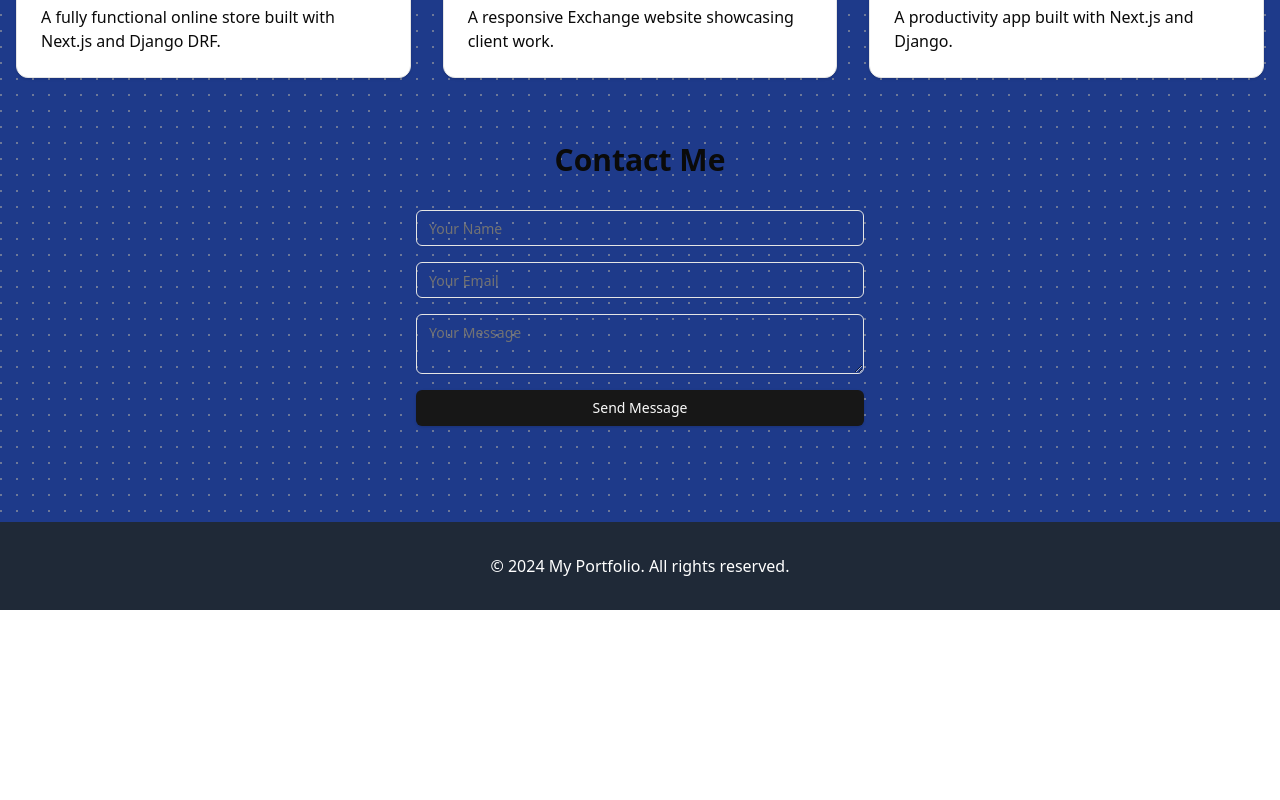
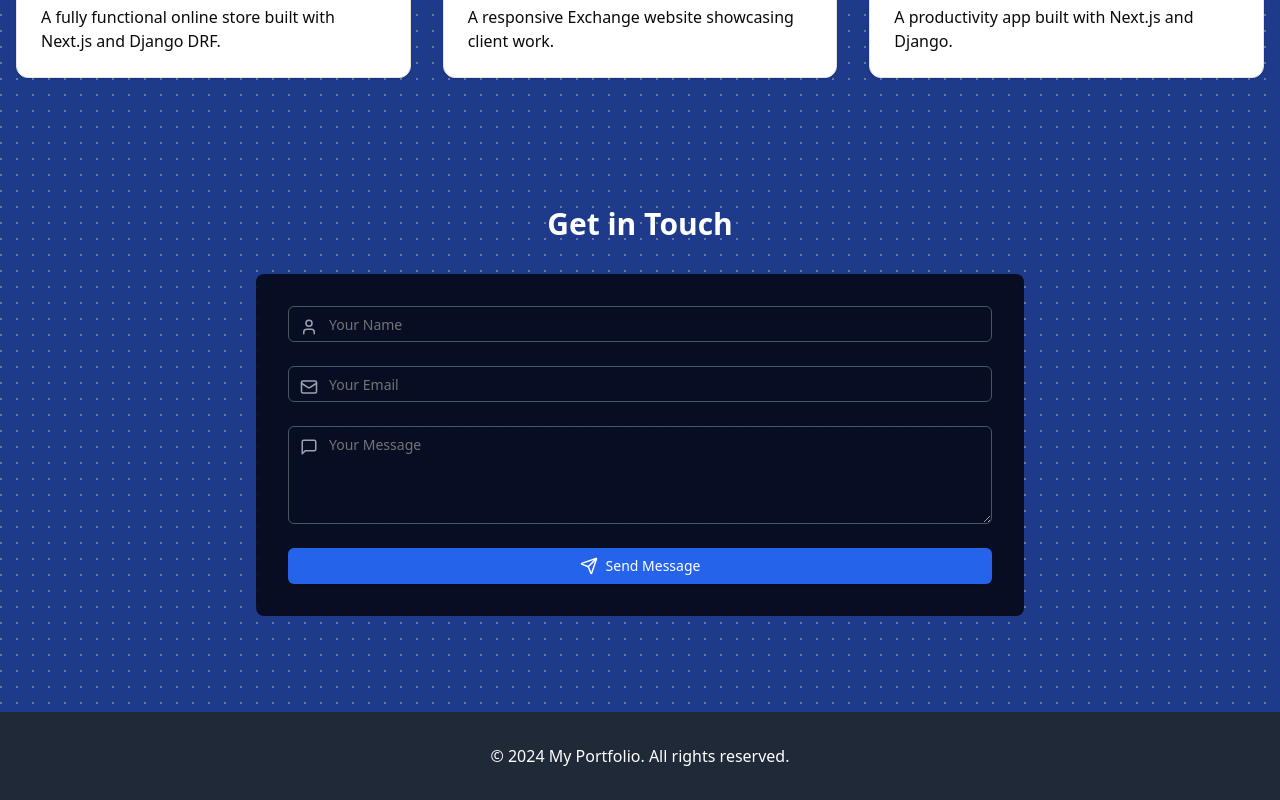
Before and after one commit to Poursha98/portfolio-test-frontend, a Next.js app: page / in a window 1280 px wide. Shown: the part 1430-2230 px from the top of the page. Before the commit the page ends 2040 px from the top, so only its background shows below. Built offline with nearby package versions, Linux system fonts and the light colour scheme.

Commit message:
contact us fix

```diff
--- a/src/components/contact-us/contact-us.tsx
+++ b/src/components/contact-us/contact-us.tsx
@@ -3,8 +3,9 @@ import { useState } from "react";
 import { Button } from "@/components/ui/button";
 import { Input } from "@/components/ui/input";
 import { Textarea } from "@/components/ui/textarea";
-import { motion } from "framer-motion";
+import { motion, AnimatePresence } from "framer-motion";
 import { Alert, AlertDescription } from "@/components/ui/alert";
+import { User, Mail, MessageSquare, Send } from "lucide-react";
 
 function ContactUs() {
   const [name, setName] = useState("");
@@ -31,66 +32,101 @@ function ContactUs() {
     }
 
     console.log("Form submitted:", { name, email, message });
-
     setSubmitStatus("success");
-
     setName("");
     setEmail("");
     setMessage("");
   };
 
   return (
-    <section className="my-16">
-      <h2 className="text-3xl font-bold mb-8 text-center">Contact Me</h2>
+    <section className="py-16 px-4 sm:px-6 md:px-8">
+      <div className="max-w-3xl mx-auto">
+        <motion.h2
+          initial={{ opacity: 0, y: -20 }}
+          animate={{ opacity: 1, y: 0 }}
+          transition={{ duration: 0.5 }}
+          className="text-3xl font-bold mb-8 text-center text-white"
+        >
+          Get in Touch
+        </motion.h2>
         <motion.form
-        initial={{ opacity: 0 }}
-        animate={{ opacity: 1 }}
-        transition={{ duration: 0.5 }}
+          initial={{ opacity: 0, y: 20 }}
+          animate={{ opacity: 1, y: 0 }}
+          transition={{ duration: 0.5, delay: 0.2 }}
           onSubmit={handleSubmit}
-        className="max-w-md mx-auto"
+          className="space-y-6 bg-black bg-opacity-75 w-full p-4 sm:p-6 md:p-8 rounded-lg backdrop-filter backdrop-blur-sm"
         >
-        <div className="mb-4">
+          <div className="relative">
+            <User className="absolute top-3 left-3 text-gray-400" size={18} />
             <Input
               type="text"
               placeholder="Your Name"
               value={name}
               onChange={(e) => setName(e.target.value)}
               required
+              className="pl-10 bg-transparent border-gray-600 text-white focus:border-blue-500 transition-colors"
             />
           </div>
-        <div className="mb-4">
+          <div className="relative">
+            <Mail className="absolute top-3 left-3 text-gray-400" size={18} />
             <Input
               type="email"
               placeholder="Your Email"
               value={email}
               onChange={(e) => setEmail(e.target.value)}
               required
+              className="pl-10 bg-transparent border-gray-600 text-white focus:border-blue-500 transition-colors"
             />
           </div>
-        <div className="mb-4">
+          <div className="relative">
+            <MessageSquare
+              className="absolute top-3 left-3 text-gray-400"
+              size={18}
+            />
             <Textarea
               placeholder="Your Message"
               value={message}
               onChange={(e) => setMessage(e.target.value)}
               required
+              className="pl-10 bg-transparent border-gray-600 text-white focus:border-blue-500 transition-colors"
+              rows={4}
             />
           </div>
-        <Button type="submit" className="w-full">
+          <Button
+            type="submit"
+            className="w-full bg-blue-600 hover:bg-blue-700 text-white transition-colors flex items-center justify-center"
+          >
+            <Send className="mr-2" size={18} />
             Send Message
           </Button>
+        </motion.form>
+        <AnimatePresence>
+          {submitStatus && (
+            <motion.div
+              initial={{ opacity: 0, y: 20 }}
+              animate={{ opacity: 1, y: 0 }}
+              exit={{ opacity: 0, y: -20 }}
+              transition={{ duration: 0.3 }}
+              className="mt-4"
+            >
               {submitStatus === "success" && (
-          <Alert className="mt-4 bg-green-100 border-green-400 text-green-700">
-            <AlertDescription>Message sent successfully!</AlertDescription>
+                <Alert className="bg-green-500 bg-opacity-20 border-green-500 text-green-100">
+                  <AlertDescription>
+                    Message sent successfully!
+                  </AlertDescription>
                 </Alert>
               )}
               {submitStatus === "error" && (
-          <Alert className="mt-4 bg-red-100 border-red-400 text-red-700">
+                <Alert className="bg-red-500 bg-opacity-20 border-red-500 text-red-100">
                   <AlertDescription>
                     {validateForm() || "An error occurred. Please try again."}
                   </AlertDescription>
                 </Alert>
               )}
-      </motion.form>
+            </motion.div>
+          )}
+        </AnimatePresence>
+      </div>
     </section>
   );
 }
```
Lines whose indentation alone changed are shown as unchanged.
